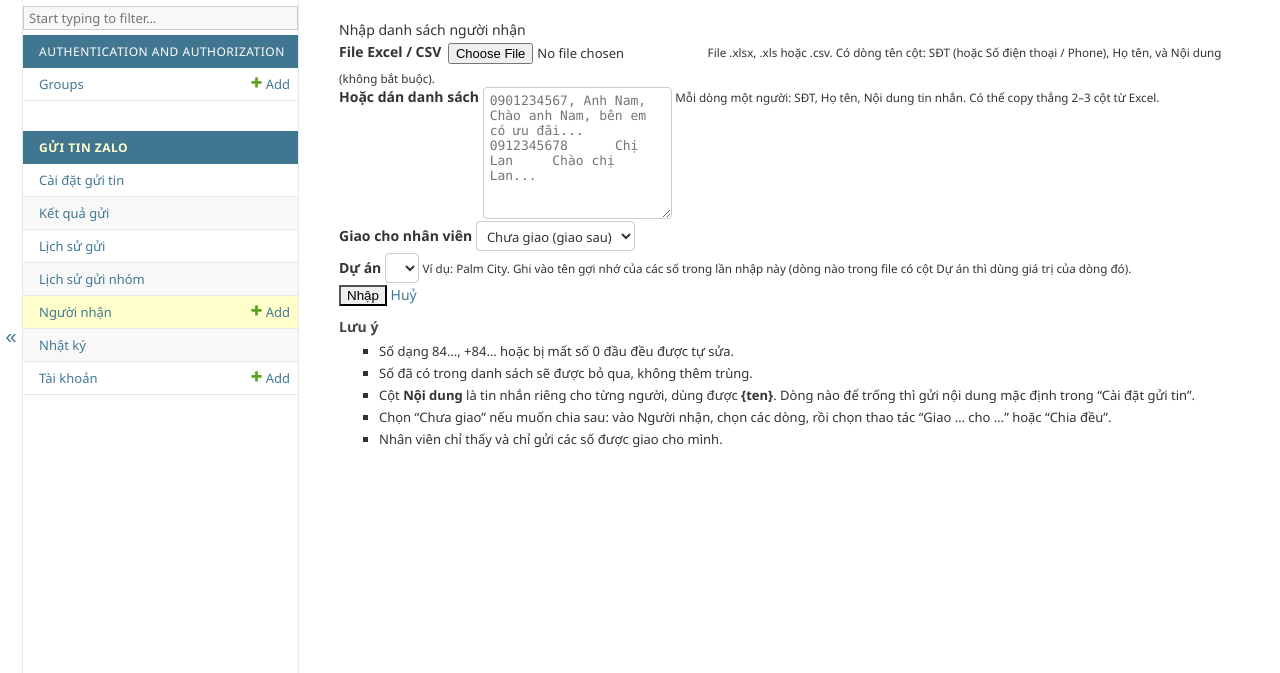
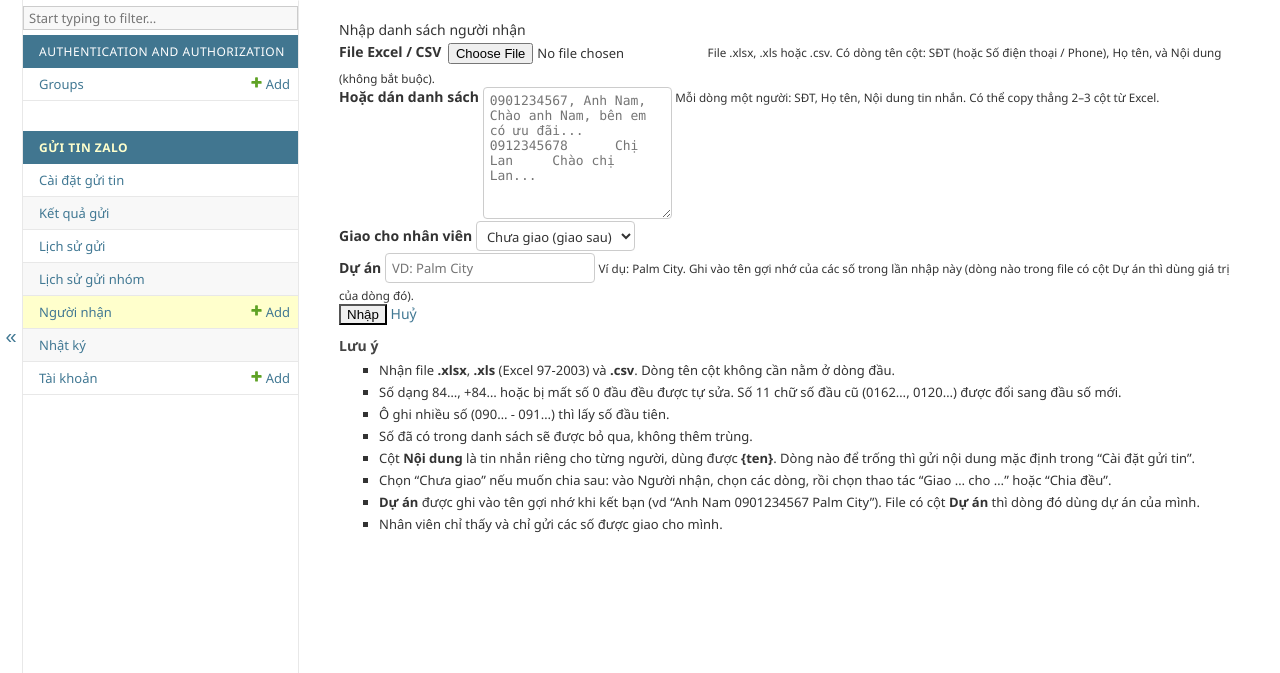
Before and after one commit to hoangngo130305/zalo-tool, a Django app: page /admin/guitin/nguoinhan/nhap/ in a window 1280 px wide. Shown: the part 127-800 px from the top of the page. Run offline with Django 5.2, Linux system fonts and the light colour scheme; a user stored in the database is signed in; tables that the repository leaves empty hold one stand-in row (values such as "Sample post"); lists and menus that the app fills with data are empty.

Commit message:
Trang nhập danh sách: ô Dự án là ô nhập chữ (trước bị hiện thành danh sách chọn trống), nhận file .xls
Co-Authored-By: Claude Opus 5.5 <noreply@anthropic.com>

```diff
--- a/web/guitin/templates/admin/guitin/nguoinhan/nhap.html
+++ b/web/guitin/templates/admin/guitin/nguoinhan/nhap.html
@@ -19,10 +19,13 @@
         <div class="form-group">
           <label for="{{ field.id_for_label }}"><b>{{ field.label }}</b></label>
           {% if field.name == "tep" %}
-            <input type="file" name="tep" id="{{ field.id_for_label }}" accept=".xlsx,.csv" class="form-control-file">
+            <input type="file" name="tep" id="{{ field.id_for_label }}" accept=".xlsx,.xls,.csv" class="form-control-file">
           {% elif field.name == "dan" %}
             <textarea name="dan" id="{{ field.id_for_label }}" rows="8" class="form-control" style="font-family:Consolas,monospace"
                       placeholder="0901234567, Anh Nam, Chào anh Nam, bên em có ưu đãi...&#10;0912345678	Chị Lan	Chào chị Lan...">{{ field.value|default:"" }}</textarea>
+          {% elif field.name == "du_an" %}
+            <input type="text" name="du_an" id="{{ field.id_for_label }}" value="{{ field.value|default:"" }}" maxlength="100"
+                   class="form-control" style="max-width:360px" placeholder="VD: Palm City">
           {% else %}
             <select name="{{ field.html_name }}" id="{{ field.id_for_label }}" class="form-control" style="max-width:360px">
               {% for value, label in field.field.choices %}
@@ -46,10 +49,13 @@
       <div class="card-header"><h3 class="card-title">Lưu ý</h3></div>
       <div class="card-body small">
         <ul class="pl-3 mb-0">
-          <li>Số dạng 84…, +84… hoặc bị mất số 0 đầu đều được tự sửa.</li>
+          <li>Nhận file <b>.xlsx</b>, <b>.xls</b> (Excel 97-2003) và <b>.csv</b>. Dòng tên cột không cần nằm ở dòng đầu.</li>
+          <li>Số dạng 84…, +84… hoặc bị mất số 0 đầu đều được tự sửa. Số 11 chữ số đầu cũ (0162…, 0120…) được đổi sang đầu số mới.</li>
+          <li>Ô ghi nhiều số (090… - 091…) thì lấy số đầu tiên.</li>
           <li>Số đã có trong danh sách sẽ được bỏ qua, không thêm trùng.</li>
           <li>Cột <b>Nội dung</b> là tin nhắn riêng cho từng người, dùng được <b>{ten}</b>. Dòng nào để trống thì gửi nội dung mặc định trong “Cài đặt gửi tin”.</li>
           <li>Chọn “Chưa giao” nếu muốn chia sau: vào Người nhận, chọn các dòng, rồi chọn thao tác “Giao … cho …” hoặc “Chia đều”.</li>
+          <li><b>Dự án</b> được ghi vào tên gợi nhớ khi kết bạn (vd “Anh Nam 0901234567 Palm City”). File có cột <b>Dự án</b> thì dòng đó dùng dự án của mình.</li>
           <li>Nhân viên chỉ thấy và chỉ gửi các số được giao cho mình.</li>
         </ul>
       </div>
```
